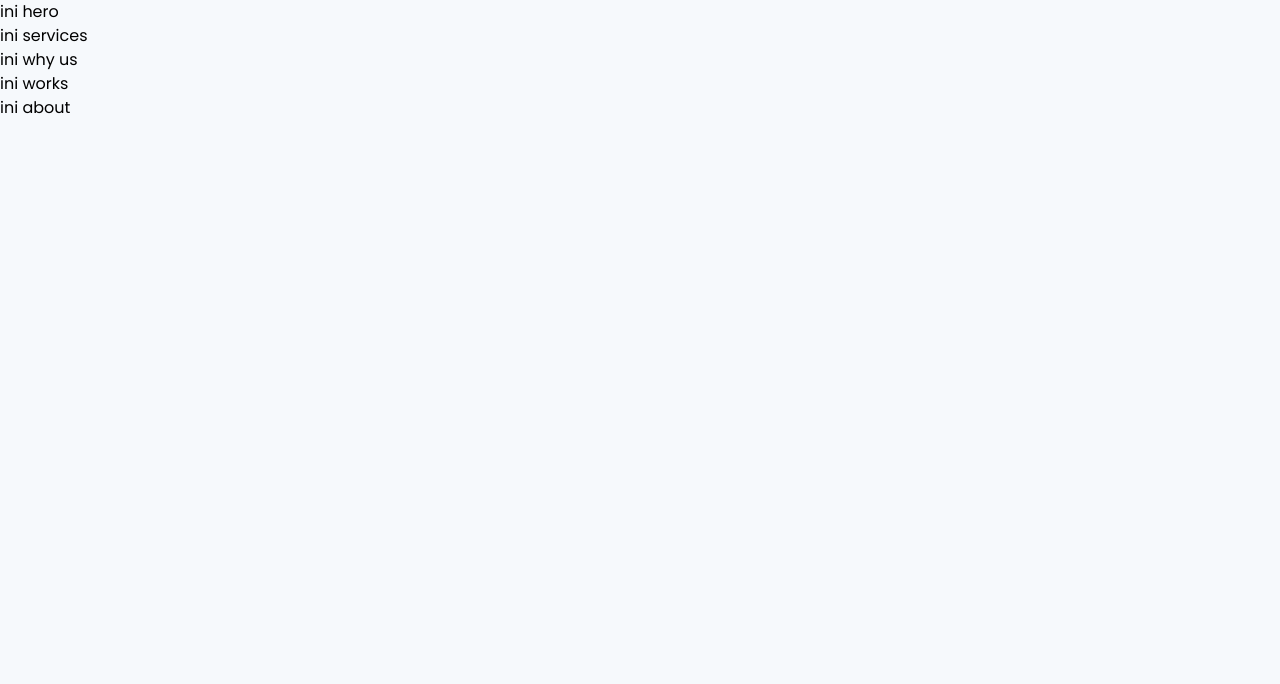
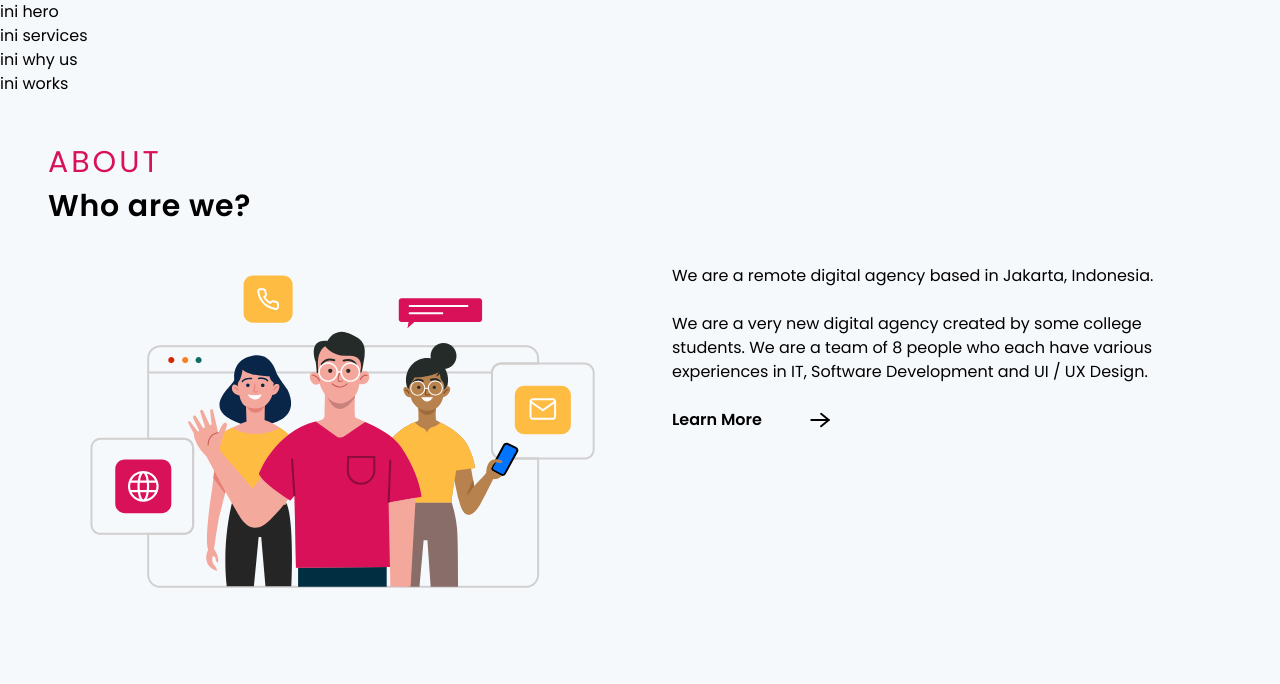
Before and after one commit to StudioKarsa/studiokarsa-web, a Gatsby site: page / in a window 1280 px wide. Built offline with nearby package versions, Linux system fonts and the light colour scheme; Gatsby itself is replaced by a stand-in of ours.

Commit message:
modify about.jsx

```diff
--- a/gatsby-config.js
+++ b/gatsby-config.js
@@ -33,7 +33,7 @@ module.exports = {
       resolve: 'gatsby-plugin-react-svg',
       options: {
         rule: {
-          include: `${__dirname}/src/assets`
+          include: /assets/
         }
       }
     },
--- a/src/components/landing-page/About.jsx
+++ b/src/components/landing-page/About.jsx
@@ -1,7 +1,39 @@
 import React from 'react'
+import { Link } from 'gatsby'
 
-function About() {
-  return <div>ini about</div>
+import TeamSVG from '../../assets/images/team.svg'
+import ArrowSVG from '../../assets/icons/arrow.svg'
+
+const About = () => {
+  return (
+    <div className="flex flex-col p-12 space-y-2 font-sans">
+      <div className="flex flex-col space-y-2">
+        <h2 className="text-3xl text-primary tracking-widest">ABOUT</h2>
+        <h2 className="text-3xl font-semibold tracking-wide">Who are we?</h2>
+      </div>
+      <div className="flex flex-row justify-between">
+        <div className="w-1/2 p-8">
+          <TeamSVG className="w-full h-full" />
+        </div>
+        <div className="flex flex-col w-1/2 p-8">
+          <div>
+            <p>We are a remote digital agency based in Jakarta, Indonesia.</p>
+            <br />
+            <p>
+              We are a very new digital agency created by some college students.
+              We are a team of 8 people who each have various experiences in IT,
+              Software Development and UI / UX Design.
+            </p>
+            <br />
+            <Link to="/" className="group font-semibold flex flex-row items-center hover:underline">
+              Learn More
+              <ArrowSVG className="w-5 h-5 ml-12 group-hover:transform group-hover:translate-x-4 duration-200" />
+            </Link>
+          </div>
+        </div>
+      </div>
+    </div>
+  )
 }
 
 export default About
```
Also changed, not shown: 2 other files.
